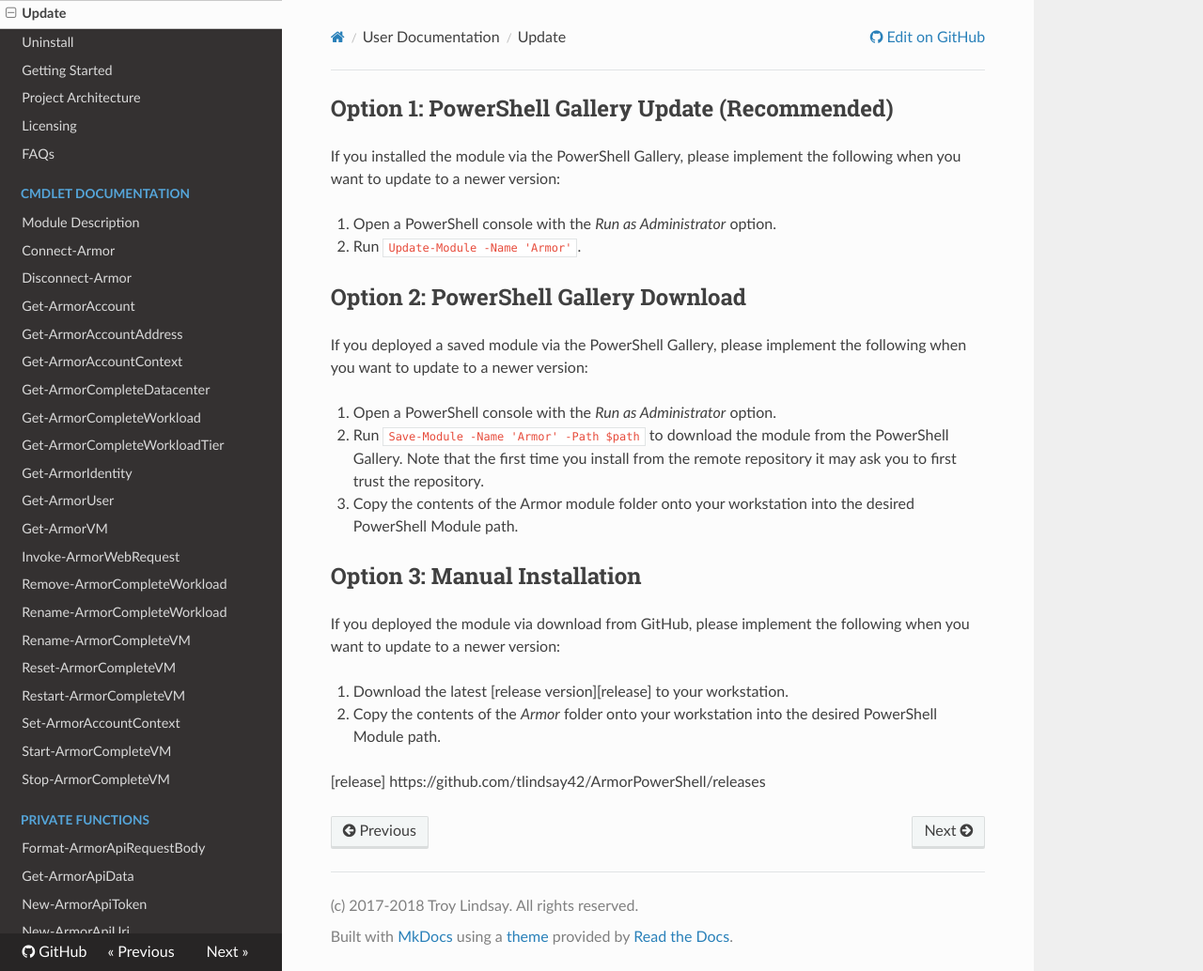
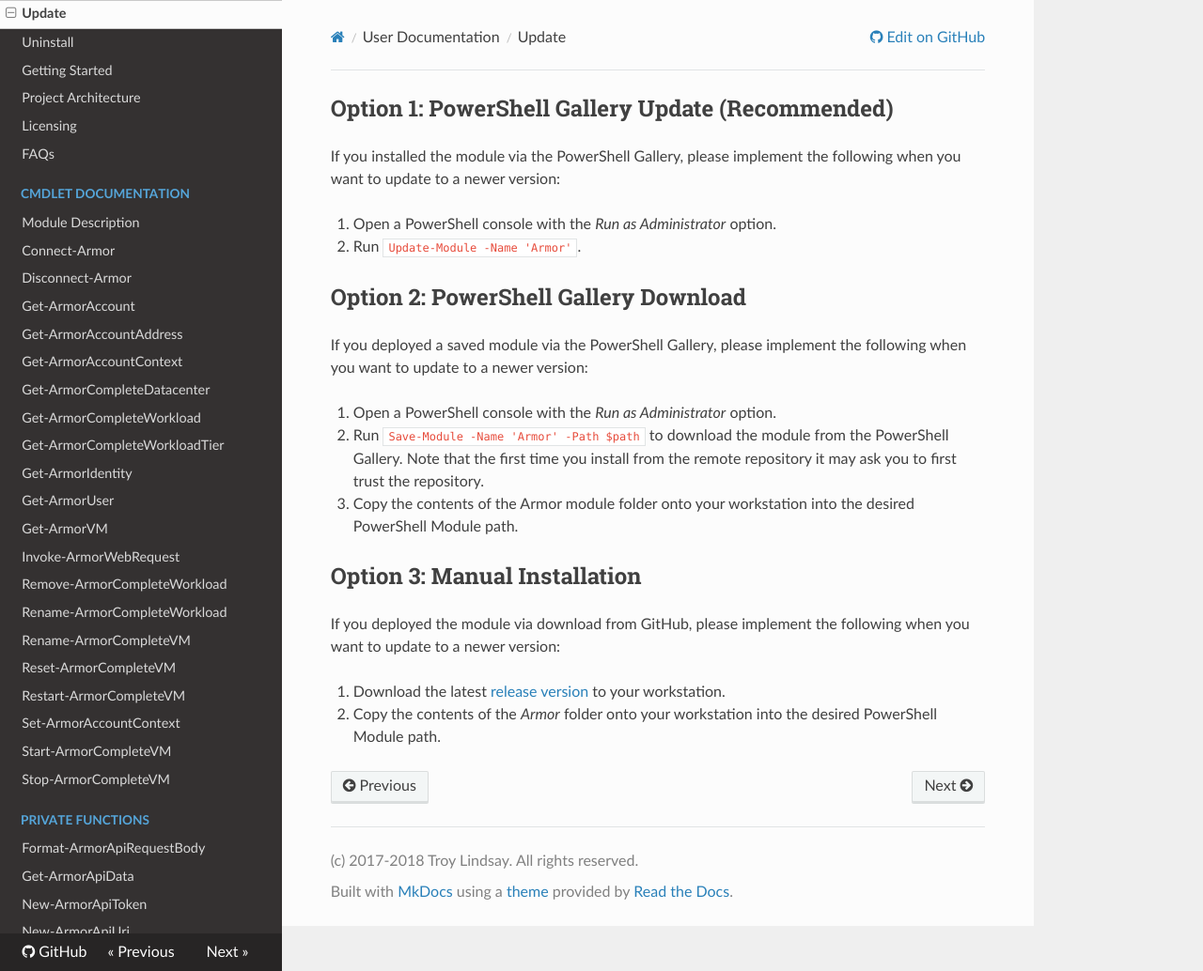
Before and after one commit to tlindsay42/ArmorPowerShell, an MkDocs documentation site: the page built from docs/user/Update.md, in a window 1280 px wide and 1034 px high. Shown: the whole window at 94% size. Built offline with MkDocs 1.6.1, drawn with Linux system fonts in a browser that asks for light colours; nearby versions of some CDN libraries; old or Windows-style settings are respelled for this version of MkDocs.

Commit message:
Fix GitHub releases project link

```diff
--- a/docs/user/Update.md
+++ b/docs/user/Update.md
@@ -20,4 +20,4 @@
 1. Download the latest [release version][release] to your workstation.
 1. Copy the contents of the *Armor* folder onto your workstation into the desired PowerShell Module path.
 
-[release] https://github.com/tlindsay42/ArmorPowerShell/releases
+[release]: https://github.com/tlindsay42/ArmorPowerShell/releases
```
